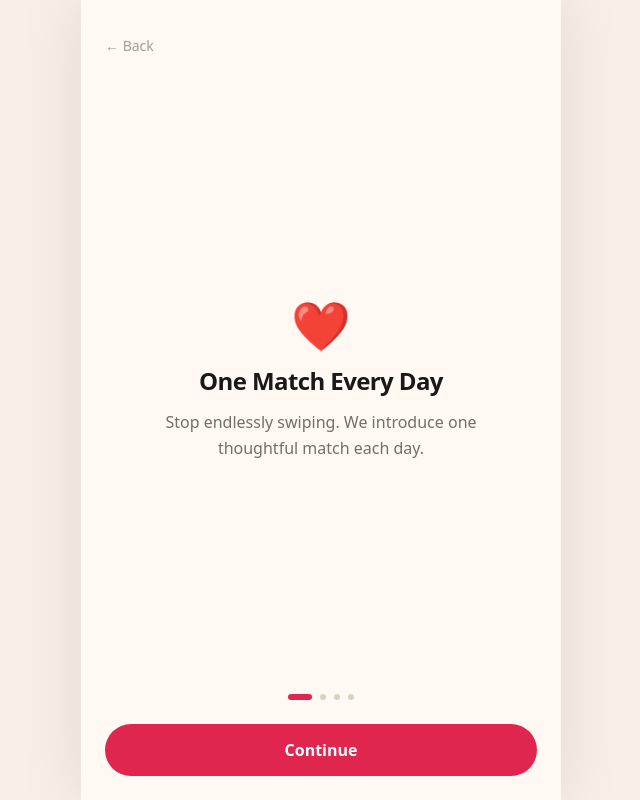
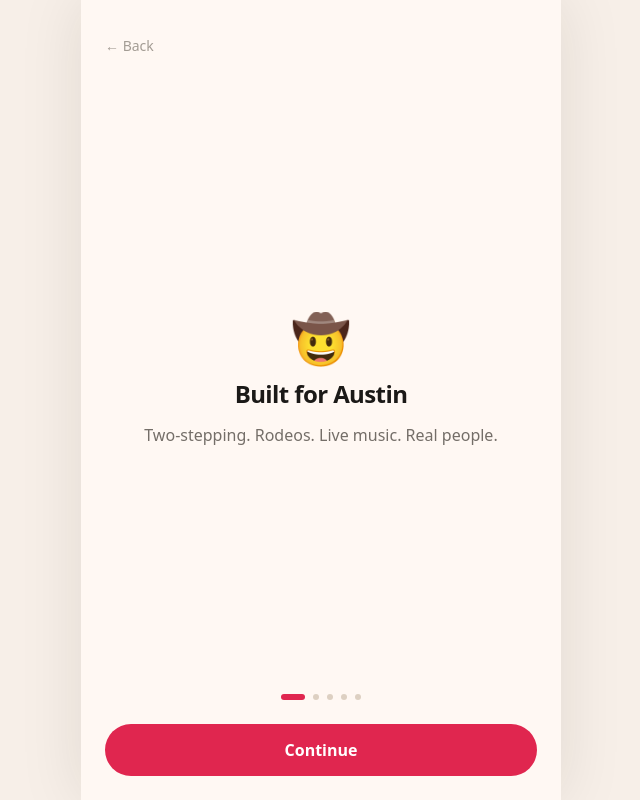
Before and after one commit to airkevin23-ship-it/saddlematch, a Next.js app: page /welcome in a window 1280 px wide. Shown: the whole page, without its empty margins (319-959 px from the left). Built offline with nearby package versions, Linux system fonts and the light colour scheme.

Commit message:
Update page.tsx

```diff
--- a/src/app/welcome/page.tsx
+++ b/src/app/welcome/page.tsx
@@ -9,7 +9,12 @@ import { useRouter } from "next/navigation";
 // homepage (one match a day, prompt-based profiles, AI help, the Austin
 // community angle) now lives — a curious visitor still sees it, just one
 // idea at a time instead of all at once before they've decided anything.
-const SCREENS = [
+const SCREENS: { emoji: string; title: string; body: string; showCard?: boolean }[] = [
+  {
+    emoji: "🤠",
+    title: "Built for Austin",
+    body: "Two-stepping. Rodeos. Live music. Real people.",
+  },
   {
     emoji: "❤️",
     title: "One Match Every Day",
@@ -19,6 +24,7 @@ const SCREENS = [
     emoji: "💬",
     title: "Personality Before Photos",
     body: "Prompt-based profiles help you know the person before you swipe.",
+    showCard: true,
   },
   {
     emoji: "🤖",
@@ -26,9 +32,9 @@ const SCREENS = [
     body: "Never wonder what to say first.",
   },
   {
-    emoji: "🤠",
-    title: "Built for Austin",
-    body: "Two-stepping. Rodeos. Live music. Real people.",
+    emoji: "📬",
+    title: "Your First Match Arrives Tomorrow",
+    body: "We’ll send one thoughtful match each day.\nNo endless swiping.\nNo pressure.\nTake your time.",
   },
 ];
 
@@ -71,9 +77,9 @@ export default function WelcomePage() {
           {screen.emoji}
         </span>
         <h1 className="text-2xl font-extrabold tracking-tight mb-3">{screen.title}</h1>
-        <p className="text-ink-soft leading-relaxed">{screen.body}</p>
+        <p className="whitespace-pre-line leading-relaxed text-ink-soft">{screen.body}</p>
 
-        {step === 1 && (
+        {screen.showCard && (
           <div className="mt-4 w-full max-w-[260px] shrink-0 overflow-hidden rounded-3xl border border-line bg-card shadow-xl shadow-black/[0.06]">
             <div className="h-[26vh] max-h-[280px] min-h-[130px] overflow-hidden bg-line">
               <img
@@ -109,7 +115,7 @@ export default function WelcomePage() {
         onClick={handleContinue}
         className="w-full bg-brand hover:bg-brand-dark text-white py-3.5 rounded-full font-bold transition-colors min-h-12"
       >
-        {isLast ? "Get Started" : "Continue"}
+        {isLast ? "Create My Free Profile" : "Continue"}
       </button>
       </div>
     </main>
```
